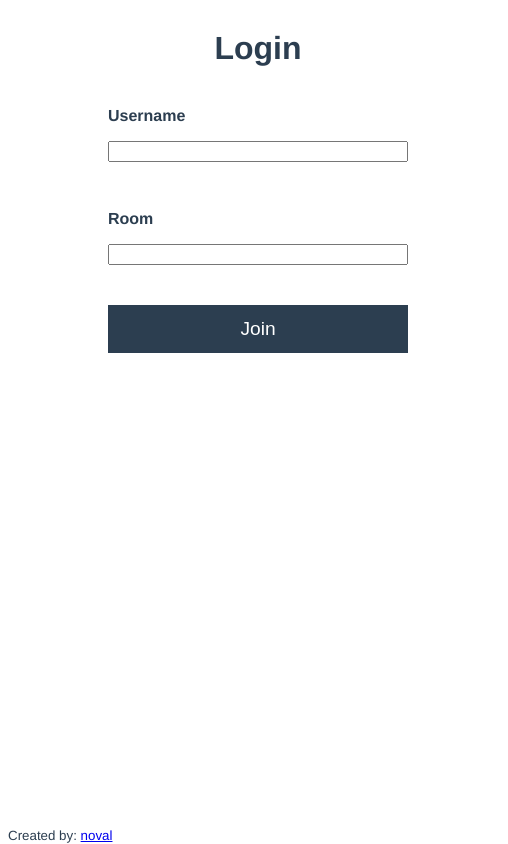
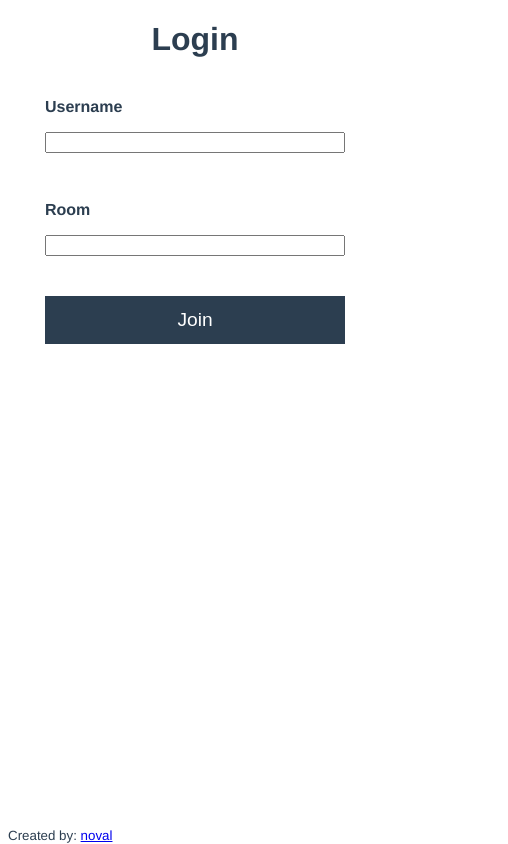
Before and after one commit to nxvxl/chat, a Vue app in the folder client/: page /#/ in a window 390 px wide. Shown: the whole page, 508 px wide, since content can reach past the window. Built offline with nearby package versions, Linux system fonts and the light colour scheme.

Commit message:
fix some styles

```diff
--- a/client/src/assets/style.css
+++ b/client/src/assets/style.css
@@ -96,7 +96,10 @@ form button {
 .btn-small {
   width: fit-content;
   padding: 0.2rem;
-  margin: -10px auto;
+  margin-top: -10px;
+  margin-bottom: 10px;
+  margin-left: auto;
+  margin-right: auto;
   background: #2c3e50;
   border: 1px solid#2c3e50;
   border-radius: 3px;
@@ -108,3 +111,18 @@ footer {
   position: fixed;
   bottom: 0;
 }
+
+@media screen and (max-width: 500px) {
+  #app {
+    margin-top: 0;
+  }
+
+  main {
+    width: 100%;
+    min-width: 0;
+  }
+
+  .chat-room {
+    height: 90vh;
+  }
+}
--- a/client/src/components/LoginPage.vue
+++ b/client/src/components/LoginPage.vue
@@ -3,11 +3,11 @@
     <h1>Login</h1>
     <form @submit.prevent="handleSubmit()">
       <div class="form-control">
-        <label for>Username</label>
+        <label>Username</label>
         <input type="text" v-model="username" required />
       </div>
       <div class="form-control">
-        <label for>Room</label>
+        <label>Room</label>
         <input type="text" v-model="room" required />
       </div>
       <button type="submit" class="btn-block">Join</button>
```
Also changed, not shown: 3 other files (tests, documents, lock files or other folders).
